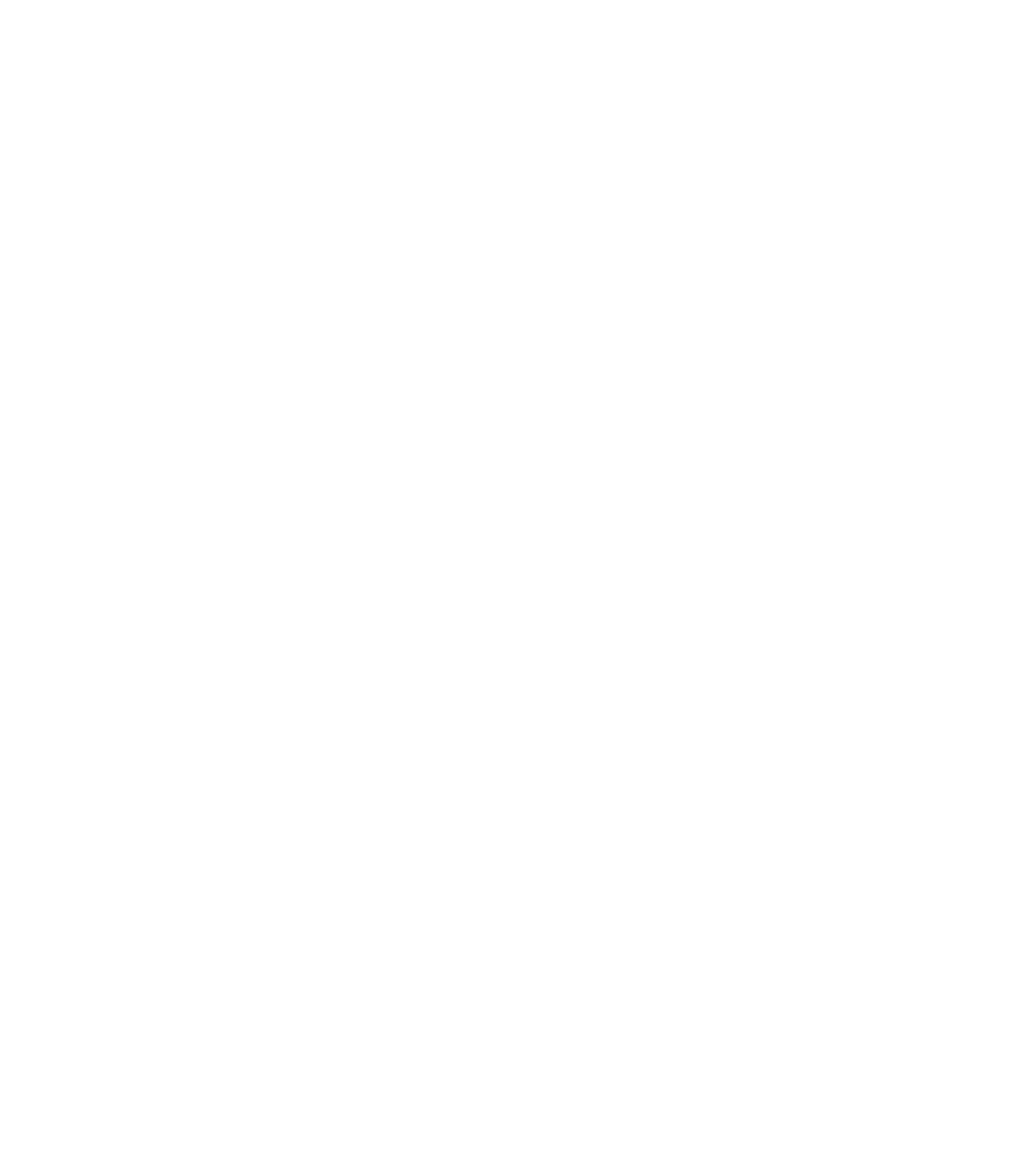
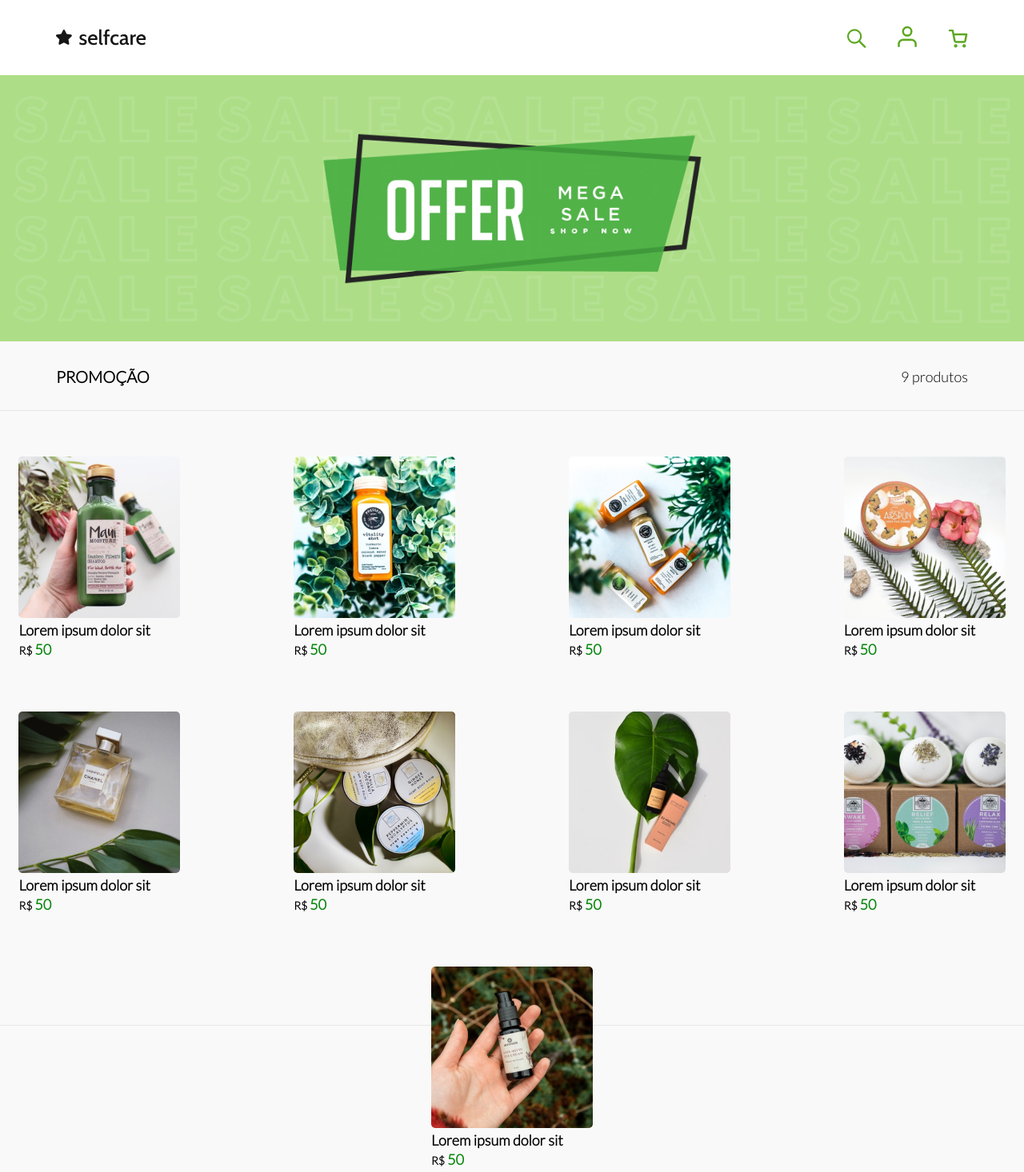
Before and after one commit to edusantsouza/selfcare, a plain HTML site: page index.html in a window 1280 px wide. Shown: the whole page at 80% size. Before the commit the page ends 800 px from the top, so only its background shows below. Drawn offline with Linux system fonts and the light colour scheme.

Commit message:
Desenvolvimento em andamento

```diff
--- a/index.html
+++ b/index.html
@@ -5,10 +5,118 @@
   <meta charset="UTF-8">
   <meta http-equiv="X-UA-Compatible" content="IE=edge">
   <meta name="viewport" content="width=device-width, initial-scale=1.0">
-  <title>Casa Verde</title>
+  <link rel="preconnect" href="https://fonts.googleapis.com">
+  <link rel="preconnect" href="https://fonts.gstatic.com" crossorigin>
+  <link href="https://fonts.googleapis.com/css2?family=DM+Sans:wght@700&family=Lato:wght@300&display=swap" rel="stylesheet">
+  <link rel="stylesheet" href="/style.css">
+  <title>selfcare</title>
 </head>
 
 <body>
+  <header>
+    <div class="logo">
+      <a href="#">
+        <img src="./assets/logo.svg" alt="selfcare logo">
+      </a>
+    </div>
+
+    <div class="icon">
+      <a href="#">
+        <img src="/assets/search-icon.svg" alt="ícone de pesquisar">
+      </a>
+
+      <a href="#">
+        <img src="/assets/user-icon.svg" alt="ícone de usuário">
+      </a>
+
+      <a href="#">
+        <img src="/assets/buy-icon.svg" alt="ícone de carrinho">
+      </a>
+    </div>
+  </header>
+
+  <img class="banner" src="/img/banner.png" alt="banner selfcare">
+
+  <main>
+    <div class="line">
+      <h3>PROMOÇÃO</h3>
+      <p>9 produtos</p>
+    </div>
+
+    <div class="produtos">
+      <ul>
+        <li>
+          <a href="#">
+            <img src="/img/prod1.png" alt="Produto1">
+            <h3>Lorem ipsum dolor sit</h3>
+          </a>
+          <p><span>R$</span>50</p>
+        </li>
+        <li>
+          <a href="#">
+            <img src="/img/prod2.png" alt="Produto2">
+            <h3>Lorem ipsum dolor sit</h3>
+          </a>
+          <p><span>R$</span>50</p>
+        </li>
+        <li>
+          <a href="#">
+            <img src="/img/prod3.png" alt="Produto3">
+            <h3>Lorem ipsum dolor sit</h3>
+          </a>
+          <p><span>R$</span>50</p>
+        </li>
+        <li>
+          <a href="#">
+            <img src="/img/prod4.png" alt="Produto4">
+            <h3>Lorem ipsum dolor sit</h3>
+          </a>
+          <p><span>R$</span>50</p>
+        </li>
+        <li>
+          <a href="#">
+            <img src="/img/prod5.png" alt="Produto5">
+            <h3>Lorem ipsum dolor sit</h3>
+          </a>
+          <p><span>R$</span>50</p>
+        </li>
+        <li>
+          <a href="#">
+            <img src="/img/prod6.png" alt="Produto6">
+            <h3>Lorem ipsum dolor sit</h3>
+          </a>
+          <p><span>R$</span>50</p>
+        </li>
+        <li>
+          <a href="#">
+            <img src="/img/prod7.png" alt="Produto7">
+            <h3>Lorem ipsum dolor sit</h3>
+          </a>
+          <p><span>R$</span>50</p>
+        </li>
+        <li>
+          <a href="#">
+            <img src="/img/prod8.png" alt="Produto8">
+            <h3>Lorem ipsum dolor sit</h3>
+          </a>
+          <p><span>R$</span>50</p>
+        </li>
+        <li>
+          <a href="#">
+            <img src="/img/prod9.png" alt="Produto9">
+            <h3>Lorem ipsum dolor sit</h3>
+          </a>
+          <p><span>R$</span>50</p>
+        </li>
+      </ul>
+    </div>
+
+
+  </main>
+
+  <footer>
+
+  </footer>
 
 </body>
 
--- a/style.css
+++ b/style.css
@@ -0,0 +1,140 @@
+/********************* gerais *********************/
+*{
+  margin: 0;
+  padding: 0;
+  box-sizing: border-box;
+  font-size: 10px;
+  text-decoration: none;
+  font-family: 'Lato', sans-serif;
+  /* overflow: hidden; */
+  list-style: none;
+}
+
+body {
+  background-color: #F9F9F9;
+}
+
+
+
+
+/**************************** header**********************/
+
+header {
+  display: flex;
+  width: 100vw ;
+  height: 9.4rem;
+  justify-content: space-between;
+  align-items: center;
+  background-color: #fff;
+}
+
+header .logo {
+  margin-left: 7rem ;
+}
+
+header .icon {
+  margin-right: 7rem;
+}
+
+.icon>a>img {
+  margin-left:3.7rem ;
+}
+
+
+/****************banner**********************/
+
+.banner {
+  width: 100vw;
+
+}
+
+/****************main**********************/
+
+main {
+  background-color: #F9F9F9;
+  height: 100vh;
+}
+
+main .line {
+  display: flex;
+  justify-content: space-between;
+  align-items: center;
+  height: 8.5rem;
+  border-bottom: solid 1px rgba(165, 161, 161, 0.2);
+}
+
+.line> h3 {
+  margin-left: 7rem;
+  font-size: 2rem;
+  font-weight: 700;
+
+}
+
+.line> p {
+  margin-right: 7rem;
+  font-size: 1.8rem;
+  font-weight: 400;
+}
+
+
+
+/*************************produtos**********************/
+
+.produtos {
+  padding-top: 5.7rem;
+  padding-bottom: 5.7rem;
+  border-bottom: solid 1px rgba(165, 161, 161, 0.2);
+
+}
+
+.produtos li:hover{
+  transform: scale(1.05);
+  transition: .5s;
+}
+
+.produtos h3 {
+  font-size: 1.8rem;
+  line-height: 2.6rem;
+  font-weight: 700;
+  color: black;
+}
+
+.produtos p {
+  font-size: 1.8rem;
+  font-weight: 700;
+  line-height: 2.3rem;
+  color: rgb(6, 134, 12)
+}
+
+.produtos span {
+  font-size: 1.4rem;
+  margin-right:.3rem;
+  color: black;
+  font-weight: 700;
+}
+
+
+.produtos ul {
+  display: flex;
+  justify-content: space-around;
+  flex-wrap: wrap;
+  column-gap: 9.5rem;
+  row-gap: 6.5rem;
+}
+
+
+.produtos img {
+  width: 202px;
+  height: 202px;
+  border-radius: 0.5rem;
+}
+
+
+/*****************footer****************/
+
+ footer {
+  height: 34.8rem;
+  background-color: #F9F9F9;
+  border-top: solid 1px rgba(165, 161, 161, 0.2);
+  margin-top: 5.3rem;
+}
```
